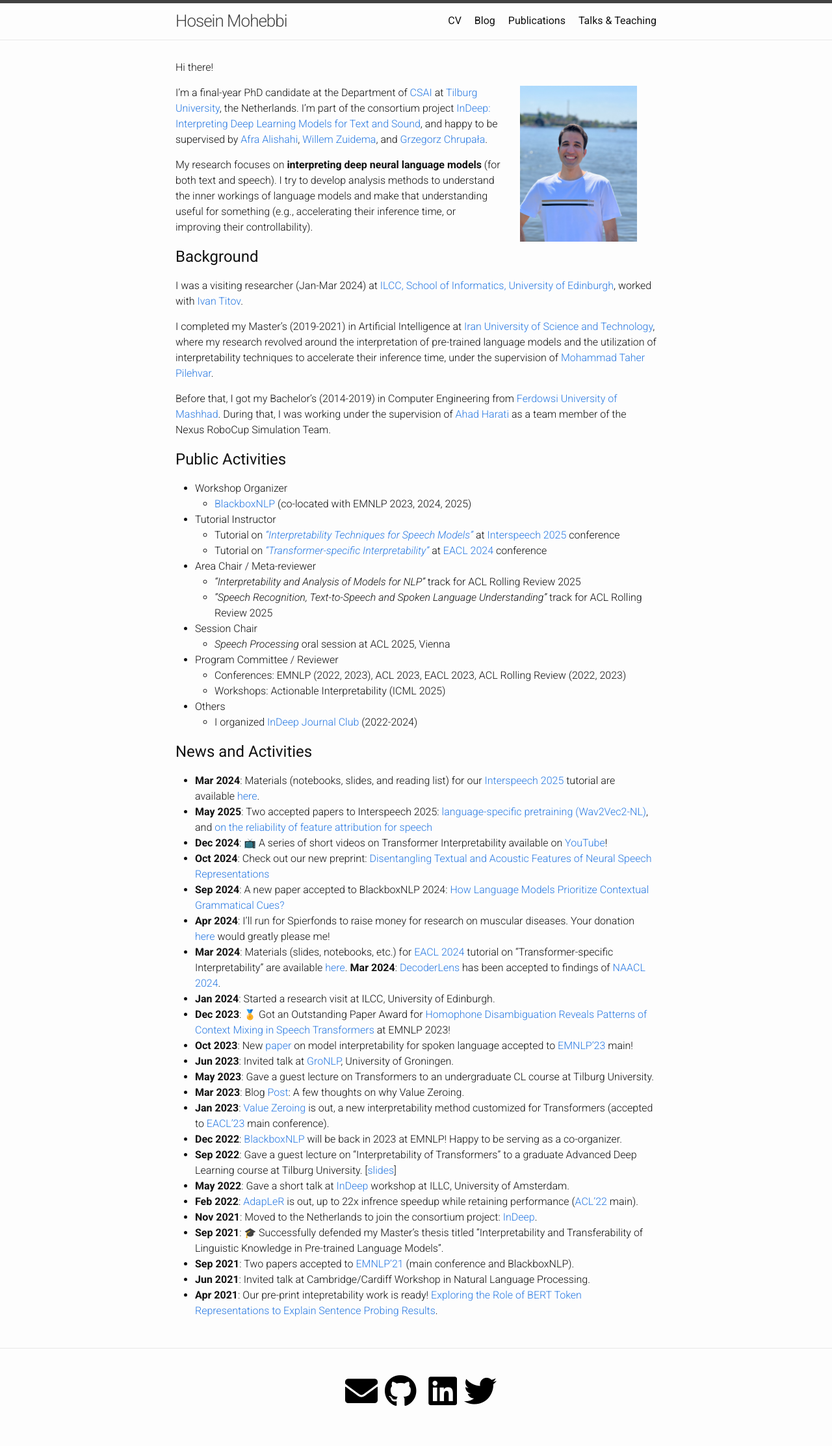
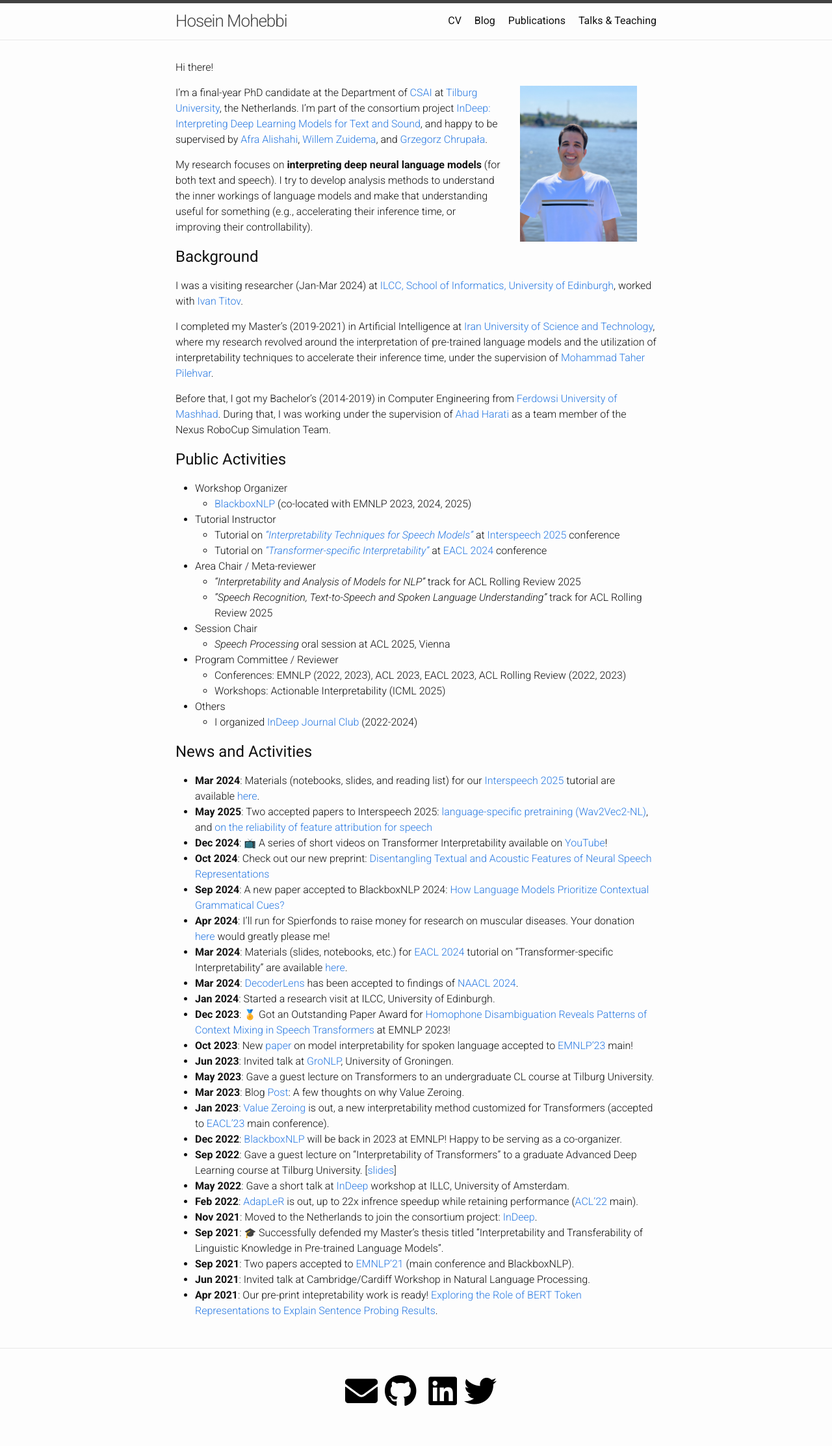
Before and after one commit to hmohebbi/hmohebbi.github.io, a Jekyll site: the page built from index.md, in a window 1280 px wide. Shown: the whole page at 65% size. Built offline with Jekyll 4.4.1, drawn with Linux system fonts in a browser that asks for light colours; a style sheet for code colours, icons or effects is not loaded.

```diff
--- a/index.md
+++ b/index.md
@@ -66,7 +66,7 @@ Before that, I got my Bachelor’s (2014-2019) in Computer Engineering from [Fer
 * __Sep 2024__: A new paper accepted to BlackboxNLP 2024: [How Language Models Prioritize Contextual Grammatical Cues?](https://arxiv.org/abs/2410.03447)
 * __Apr 2024__: I'll run for Spierfonds to raise money for research on muscular diseases. Your donation [here](https://www.spieractie.nl/fundraisers/hosein-mohebbi) would greatly please me!
 * __Mar 2024__: Materials (slides, notebooks, etc.) for [EACL 2024](https://2024.eacl.org/program/tutorials/) tutorial on "Transformer-specific Interpretability" are available [here](https://github.com/interpretingdl/eacl2024_transformer_interpretability_tutorial).
-__Mar 2024__: [DecoderLens](https://arxiv.org/abs/2310.03686) has been accepted to findings of [NAACL 2024](https://2024.naacl.org/).
+* __Mar 2024__: [DecoderLens](https://arxiv.org/abs/2310.03686) has been accepted to findings of [NAACL 2024](https://2024.naacl.org/).
 * __Jan 2024__: Started a research visit at ILCC, University of Edinburgh.
 * __Dec 2023__: <span class="emoji">🏅</span> Got an Outstanding Paper Award for [Homophone Disambiguation Reveals Patterns of Context Mixing in Speech Transformers](https://aclanthology.org/2023.emnlp-main.513/) at EMNLP 2023!
 * __Oct 2023__: New [paper](https://arxiv.org/abs/2310.09925) on model interpretability for spoken language accepted to [EMNLP'23](https://2023.emnlp.org/) main!
```
